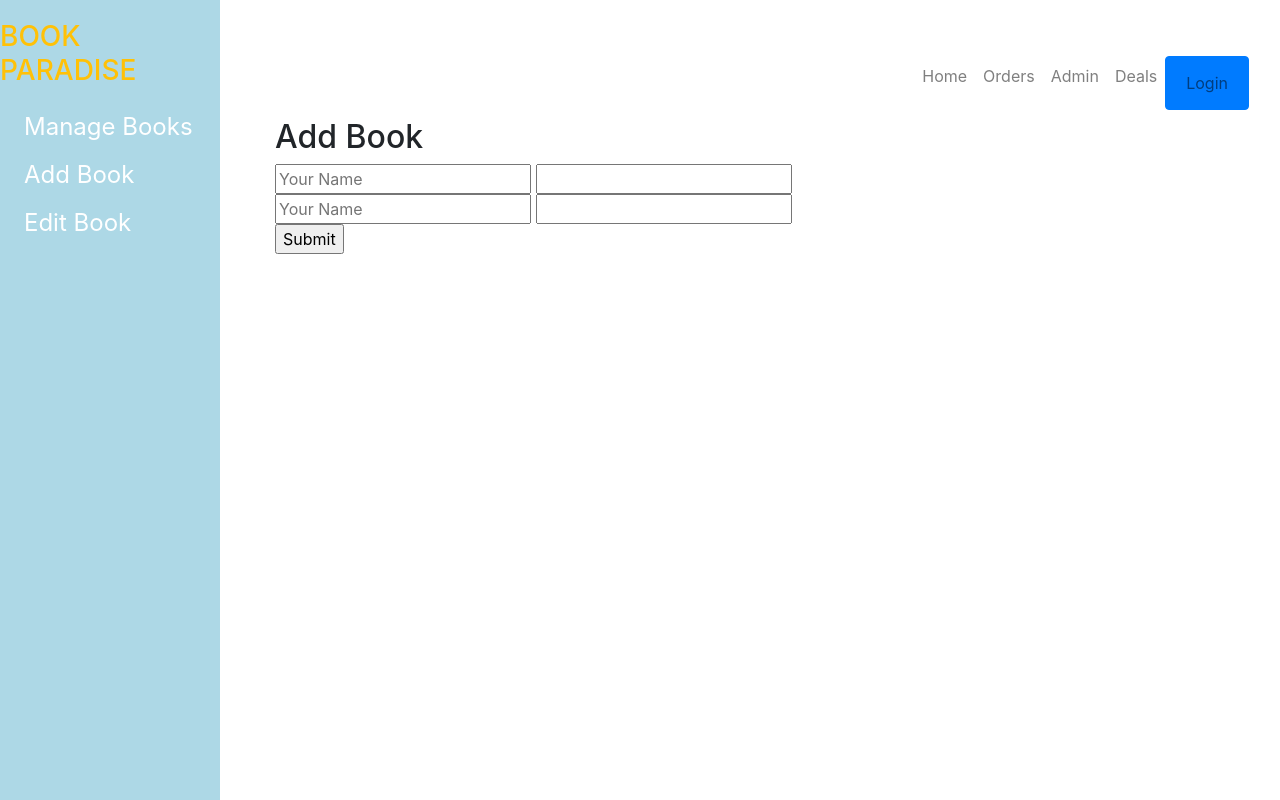
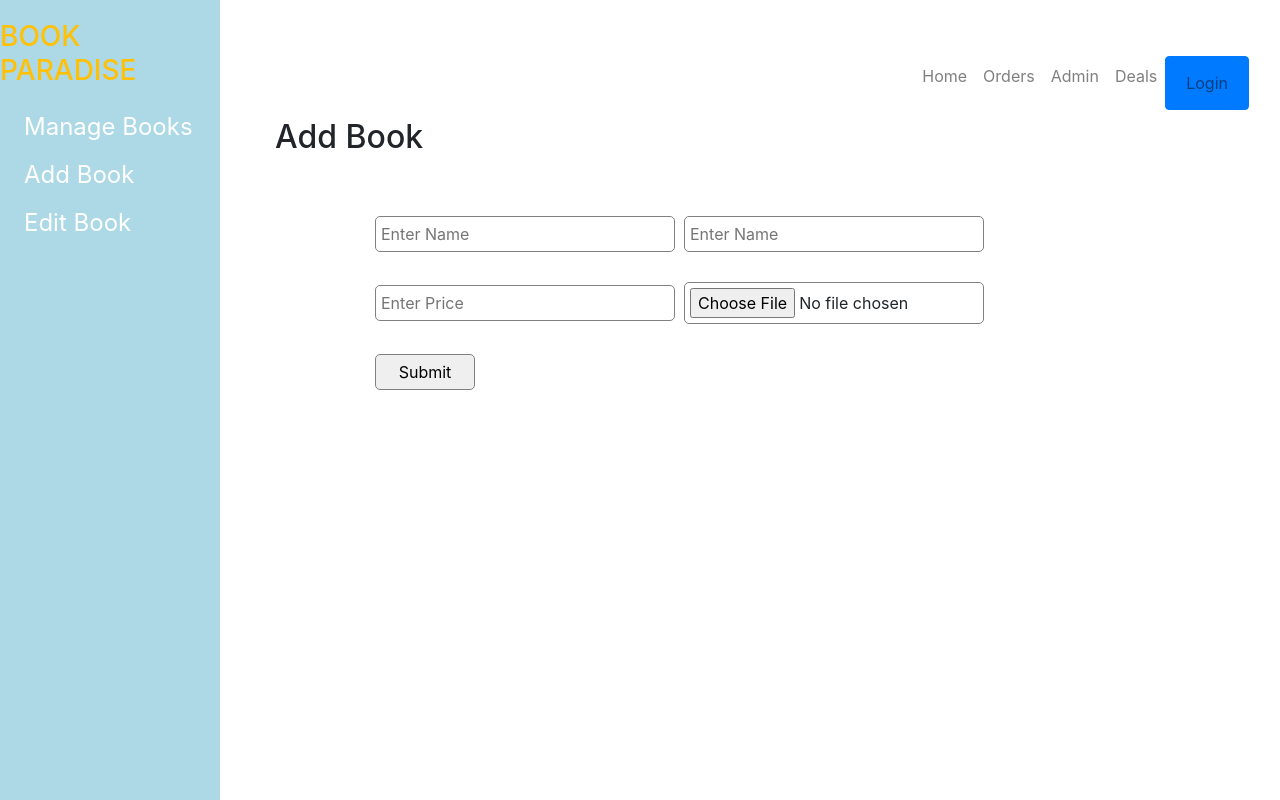
Before and after one commit to khanfaysal/book-region, a React (Create React App) app: page /add in a window 1280 px wide. Built offline with nearby package versions, Linux system fonts and the light colour scheme.

Commit message:
code continue

```diff
--- a/package.json
+++ b/package.json
@@ -11,6 +11,7 @@
     "@testing-library/jest-dom": "^5.11.10",
     "@testing-library/react": "^11.2.6",
     "@testing-library/user-event": "^12.8.3",
+    "axios": "^0.21.1",
     "bootstrap": "^4.6.0",
     "firebase": "^8.3.2",
     "react": "^17.0.2",
--- a/src/App.js
+++ b/src/App.js
@@ -19,7 +19,7 @@ import SideNav from './components/SideNav/SideNav';
 import NotFound from './components/NoFound/NoFound'
 import PrivateRoute from './components/PrivateRoute/PrivateRoute';
 import Product from './components/Product/Product';
-import Form from './components/Form/Form';
+// import Form from './components/Form/Form';
 
 export const UserContext = createContext()
 
--- a/src/components/Admin/Add/Add.css
+++ b/src/components/Admin/Add/Add.css
@@ -0,0 +1,13 @@
+.book-form{
+    margin: 30px 100px;
+}
+.book-form input{
+    margin-top: 30px;
+    padding: 5px;
+    border: 1px solid gray;
+    border-radius: 5px;
+    width: 300px;
+}
+.error{
+    color: red;
+}
--- a/src/components/Admin/Add/Add.js
+++ b/src/components/Admin/Add/Add.js
@@ -1,10 +1,50 @@
-import React from 'react';
+import axios from 'axios';
+import React, { useState } from 'react';
 import { useForm } from "react-hook-form";
 import SideNav from '../../SideNav/SideNav';
+import './Add.css';
 
 const Add = () => {
     const { register, handleSubmit, watch, errors, } = useForm();
-    const onSubmit = data => console.log(data);
+    const [imageURL, setImageURL] = useState(null);
+
+    const onSubmit = data => {
+        const bookData = {
+            bookName: data.bookName,
+            authorName: data.authorName,
+            price: data.price,
+            imageURL: imageURL
+        };
+        const url = `http://localhost:5055/addBookInfo`;
+        fetch(url,{
+            method: 'POST',
+            headers: {
+                'content-type': 'application/json'
+            },
+            body: JSON.stringify(bookData)
+        })
+        .then(res => console.log('server side response'))
+    };
+
+    const handleImageUpload = event =>{
+        console.log(event.target.files[0])
+        const imageData = new FormData();
+        imageData.set('key', 'defc38c8221f60aa89f0ade96a2e8342');
+        imageData.append('image', event.target.files[0])
+
+        axios.post('https://api.imgbb.com/1/upload',imageData)
+            .then(function (response) {
+                // handle success
+                setImageURL(response.data.data.display_url);
+            })
+            .catch(function (error) {
+                // handle error
+                console.log(error);
+            })
+            .then(function () {
+                // always executed
+            });
+    }
     return (
         <div className = "container">
              <div className = "row">
@@ -13,20 +53,24 @@ const Add = () => {
              </div>
                 <div className = "col-md-10">
                     <h2>Add Book</h2>
-                    <form onSubmit={handleSubmit(onSubmit)}>
+                    <form className = "book-form" onSubmit={handleSubmit(onSubmit)}>
 
-                        <input name="name" ref={register({ required: true })} placeholder ="Your Name" />
-                        {errors.name && <span className ='error'>Name is required</span>}&nbsp;
+                        <div>
+                        <input name="bookName" ref={register({ required: true })} placeholder ="Enter Name" />
+                        {errors.bookName && <span className ='error'>Book name is required</span>}&nbsp;&nbsp;
 
-                        <input name="exampleRequired" ref={register({ required: true })} />
-                        {errors.exampleRequired && <span>This field is required</span>}<br/>
+                        <input name="authorName" ref={register({ required: true })} placeholder ="Enter Name" />
+                        {errors.AuthorName && <span span className ='error'>Author name required</span>}<br/>
+                        </div>
 
-                        <input name="name" ref={register({ required: true })} placeholder ="Your Name" />
-                        {errors.name && <span className ='error'>Name is required</span>}&nbsp;
+                        <div>
+                        <input name="price" type = "number" ref={register({ required: true })} placeholder ="Enter Price" />
+                        {errors.price && <span className ='error'>Add price is required</span>}&nbsp;&nbsp;
 
-                        <input name="exampleRequired" ref={register({ required: true })} />
-                        {errors.exampleRequired && <span>This field is required</span>}<br/>
-                        <input type="submit" />
+                        <input name="exampleRequired" type = "file" onChange = {handleImageUpload} />
+                        {/* {errors.exampleRequired && <span>Upload image required</span>}<br/> */}
+                        </div>
+                        <input style = {{width: "100px"}} type="submit" />
                     </form>
                 </div>
              </div>
```
Also changed, not shown: 1 other file (tests, documents, lock files or other folders).
